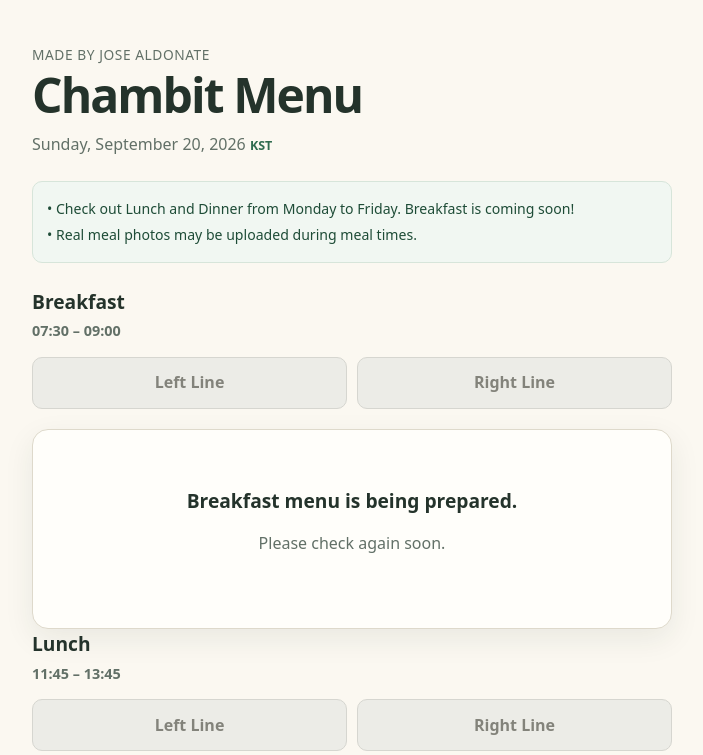
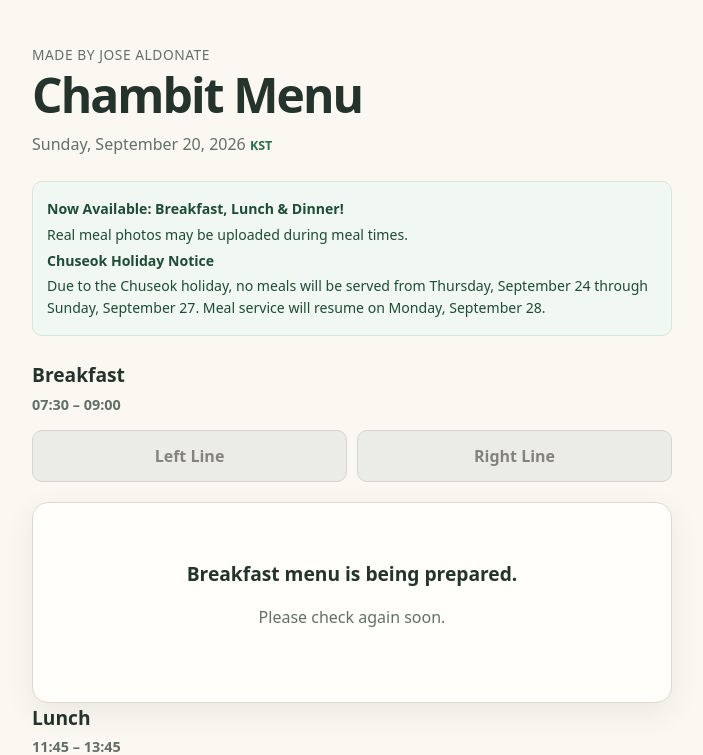
Before and after one commit to build529/chambit-menu-mvp-website-build, a FastAPI app: page / in a window 1280 px wide. Shown: the top 755 px of the page, without its empty margins (288-991 px from the left). Run offline with FastAPI, Linux system fonts and the light colour scheme; data that the repository does not hold is empty.

Commit message:
three meals available

```diff
--- a/app/templates/public_index.html
+++ b/app/templates/public_index.html
@@ -41,8 +41,13 @@
   </header>
 
   <section class="service-notices" aria-label="Service information">
-    <p> • Check out Lunch and Dinner from Monday to Friday. Breakfast is coming soon!</p>
-    <p> • Real meal photos may be uploaded during meal times.</p>
+    <p><strong>Now Available: Breakfast, Lunch & Dinner!</strong></p>
+    <p>Real meal photos may be uploaded during meal times.
+
+    </p>
+    <p><strong>Chuseok Holiday Notice</strong></p>
+    <p> Due to the Chuseok holiday, no meals will be served from Thursday, September 24 through Sunday, September 27.
+Meal service will resume on Monday, September 28.</p>
   </section>
 
 
```
